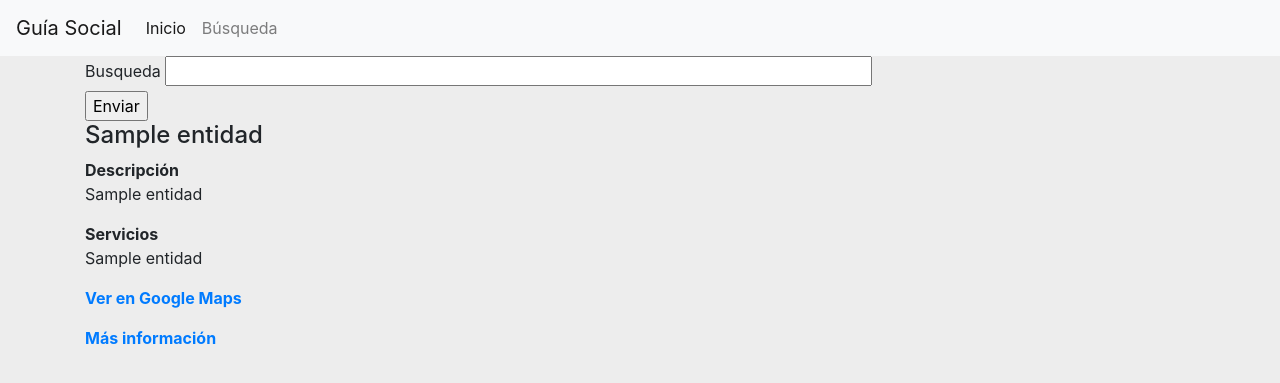
After one commit to fjavierlh/guia-social, a Flask app: template templates/busqueda.html in a window 1280 px wide. The commit adds this page. Shown: the top 383 px of the page. Run offline with Flask 2, Linux system fonts and the light colour scheme; tables that the repository leaves empty hold one stand-in row (values such as "Sample post"); the template is opened without the code that fills it: values that come from a table or form of the project are taken from there, most other values are stand-ins (such as "Sample title", 1, 10 or a date in 2020); parts of the project's set-up code (start-up, migrations or seed data) failed here and were passed over; some libraries are stand-ins or nearby versions.

Commit message:
Implementada base de datos y realizacion de pruebas de formularios

```diff
--- a/config.py
+++ b/config.py
@@ -1,3 +1,8 @@
 import pytz
 
+#Ajuste de huso horario del log
 husoHorario = pytz.timezone('Europe/Madrid')
+
+#Configuración del esquema y nombre de la base de datos
+nombreBD = "basededatos.db"
+esquemaDB = "basededatos_esquema.sql"
--- /dev/null
+++ b/formularios.py
@@ -0,0 +1,7 @@
+from flask_wtf import FlaskForm
+from wtforms import StringField, SubmitField
+from wtforms.validators import DataRequired, Length
+
+class Busqueda(FlaskForm):
+    terminoBusqueda = StringField('Busqueda', validators=[DataRequired(), Length(min=3, max=128)])
+    enviar = SubmitField("Enviar")
--- a/main.py
+++ b/main.py
@@ -1,21 +1,48 @@
 import logSystem
+from config import nombreBD
+from gestorDeDatos import GestorDeDatos
+from formularios import Busqueda
 
-from apiBrowser import ApiBrowser
+from flask import Flask, render_template, request, redirect, url_for
 
-from flask import Flask, render_template
-
-from flask_sqlalchemy import Pagination
+import os
 
 app = Flask(__name__)
+app.config['SECRET_KEY'] = 'ee18abb43892f9b37df141a308e6864c0be4847c83d938324690500dbf0beb55837d0a1ebebd2a367cc1e014d72e9b92e8ff140e47678d60f380b9d5dfd5a000'
 
-guiaSocial = ApiBrowser("https://datos.madrid.es/egob/catalogo/212774-0-atencion-social.json", "centros_atencion_social.json");
 
-guiaSocial.obtenerDatos();
+guiaSocial = GestorDeDatos("https://datos.madrid.es/egob/catalogo/212774-0-atencion-social.json")
 
-guiaSocial.guardarDatosEnLocal("centros_atencion_social.json", "w");
+if not os.path.exists(nombreBD):
+    guiaSocial.crearModificarDB("", True)
+    guiaSocial.crearEntidadesSQL();
+    logSystem.log("INFO", "Programa arrancado. Creada y actualizada base de datos.")
+else:
+    logSystem.log("INFO", "Programa arrancado. No es necesario crear base de datos")
 
 @app.route("/")
-@app.route("/page/<int:page>")
 def index():
-    #return render_template("index.html", datos=Pagination(guiaSocial.datos, 1, 15, 30,len(guiaSocial.datos.keys())))
-    return render_template("index.html", datos=guiaSocial.datos)
+    page = request.args.get('page', 1)
+    lista = request.args.get('list', 20)
+    entidades = guiaSocial.consultarDB("SELECT * FROM entidades")
+    return render_template("index.html", entidades=entidades)
+
+@app.route("/busqueda/", methods=["GET", "POST"])
+def busqueda():
+    formulario = Busqueda()
+    entidades = guiaSocial.consultarDB(f"SELECT * FROM entidades")
+
+    if formulario.validate_on_submit():
+        busqueda = formulario.terminoBusqueda.data
+        busquedaFormateada = "%" + "{}".format(busqueda.replace(" ","%")) + "%"
+
+        entidades = guiaSocial.consultarDB(f"SELECT * FROM entidades WHERE nombre LIKE '{busquedaFormateada}'")
+
+    return render_template("busqueda.html", entidades=entidades, formulario=formulario)
+
+@app.route("/por-nombre/")
+def por_nombre():
+
+    entidades = guiaSocial.consultarDB("SELECT * FROM entidades ORDER BY nombre DESC")
+
+    return render_template("index.html", entidades=entidades)
--- a/requirements.txt
+++ b/requirements.txt
@@ -1,4 +1,5 @@
 requests==2.24.0
 pytz==2020.1
 Flask==1.1.2
-SQLAlchemy==1.3.18
+WTForms==2.3.3
+email-validator==1.1.1
--- a/static/base.css
+++ b/static/base.css
@@ -1,3 +1,19 @@
 body {
     background-color: #ededed;
 }
+
+.pagination-page-info {
+    padding: .6em;
+    padding-left: 0;
+    width: 40em;
+    margin: .5em;
+    margin-left: 0;
+    font-size: 12px;
+}
+.pagination-page-info b {
+    color: black;
+    background: #6aa6ed;
+    padding-left: 2px;
+    padding: .1em .25em;
+    font-size: 150%;
+}
--- /dev/null
+++ b/templates/busqueda.html
@@ -0,0 +1,52 @@
+{% extends "index.html" %}
+
+            {% block content %}
+            <form action="" method="POST" novalidate>
+                <div>
+                    {{ formulario.hidden_tag() }}
+                    {{ formulario.terminoBusqueda.label }}
+                    {{ formulario.terminoBusqueda(size=64) }}<br>
+                    {% for error in formulario.terminoBusqueda.errors %}
+                        <span style="color: red;">{{ error }}</span>
+                    {% endfor %}
+                </div>
+                <div>
+                    {{ formulario.enviar }}
+                </div>
+
+            </form>
+                {% for entidad in entidades %}
+                    <div>
+                        <h4>{{ entidad[1] }}</h4>
+                        <p>
+                            <b>Descripción</b><br>
+                            {% if entidad[2] == "" %}
+                                <i>No hay Descripción.</i>
+                            {% else %}
+                                {{ entidad[2] }}
+                            {% endif %}
+                        </p>
+                        <p>
+                            <b>Servicios</b><br>
+                            {% if entidad[3] == "" %}
+                                <i>No hay información.</i>
+                            {% else %}
+                                {{ entidad[3] }}
+                            {% endif %}
+                        </p>
+
+                        <p>
+                            <a href="https://www.google.es/maps/place/"
+                            target="_blank"
+                            title="Ver en Google Maps" rel="noopener noreferrer">
+                                <b>Ver en Google Maps</b>
+                            </a>
+                        </p>
+                        <p>
+                            <a href="{{ entidad[5] }}" target="_blank" title="{{ entidad['title'] }}" rel="noopener noreferrer">
+                                <b>Más información</b>
+                            </a>
+                        </p>
+                    </div>
+                {% endfor %}
+            {% endblock %}
--- a/templates/index.html
+++ b/templates/index.html
@@ -9,42 +9,98 @@
         <link rel="stylesheet" href="{{ url_for('static', filename='base.css') }}">
     </head>
     <body>
+        <nav class="navbar navbar-expand-lg navbar-light bg-light">
+            <a class="navbar-brand" href="/">Guía Social</a>
+            <button class="navbar-toggler" type="button" data-toggle="collapse" data-target="#navbarNavDropdown" aria-controls="navbarNavDropdown" aria-expanded="false" aria-label="Toggle navigation">
+              <span class="navbar-toggler-icon"></span>
+            </button>
+            <div class="collapse navbar-collapse" id="navbarNavDropdown">
+              <ul class="navbar-nav">
+                <li class="nav-item active">
+                  <a class="nav-link" href="/">Inicio <span class="sr-only">(current)</span></a>
+                </li>
+                <li class="nav-item">
+                  <a class="nav-link" href="/busqueda/">Búsqueda</a>
+                </li>
+              </ul>
+            </div>
+        </nav>
         <div class="container">
-            {% block content %} {% endblock %}
-            {% for entidad in datos["@graph"] %}
-                <div>
-                    <h4>{{entidad["title"]}}</h4>
+
+
+            {% block content %}
+            <div class="jumbotron">
+                <h1 class="display-4">Bienvenid@ a Guía Social</h1>
+                <p class="lead">Una herramienta para tener en un solo lugar todos los recursos sociales de tu ciudad.</p>
+                <hr class="my-4">
+                <p>Crea una cuenta para guardar tus recursos favoritos y añadir los tuyos propios.</p>
+                <p class="lead">
+                  <a class="btn btn-primary btn-lg" href="#"" role="button" data-toggle="modal" data-target="#exampleModal">Regístrate</a>
+                </p>
+                <!-- Modal -->
+            <div class="modal fade" id="exampleModal" tabindex="-1" role="dialog" aria-labelledby="exampleModalLabel" aria-hidden="true">
+                <div class="modal-dialog" role="document">
+                <div class="modal-content">
+                    <div class="modal-header">
+                    <h5 class="modal-title" id="exampleModalLabel">Aviso</h5>
+                    <button type="button" class="close" data-dismiss="modal" aria-label="Close">
+                        <span aria-hidden="true">&times;</span>
+                    </button>
+                    </div>
+                    <div class="modal-body">
+                    Aún estamos trabajando en ello, disculpa las molestias.
+                    </div>
+                    <div class="modal-footer">
+                    <button type="button" class="btn btn-primary" data-dismiss="modal">Cerrar</button>
+                    </div>
+                </div>
+                </div>
+            </div>
+            </div>
+
+
+            <h3>Todos los recursos</h3>
+            <hr class="my-4">
+            <div class="container">
+                <div class="row">
+                {% for entidad in entidades %}
+
+                        <div class="col-sm-6">
+                        <h4>{{ entidad[1] }}</h4>
                         <p>
                             <b>Descripción</b><br>
-                        {% if entidad["organization"]["organization-desc"] == "" %}
+                            {% if entidad[2] == "" %}
                                 <i>No hay Descripción.</i>
                             {% else %}
-                            {{ entidad["organization"]["organization-desc"] }}
+                                {{ entidad[2] }}
                             {% endif %}
                         </p>
                         <p>
                             <b>Servicios</b><br>
-                        {% if entidad["organization"]["services"] == "" %}
+                            {% if entidad[3] == "" %}
                                 <i>No hay información.</i>
                             {% else %}
-                            {{ entidad["organization"]["services"] }}
+                                {{ entidad[3] }}
                             {% endif %}
                         </p>
 
                         <p>
-                        <a href="https://www.google.es/maps/place/{% if entidad['location'] %}{{ entidad.location.latitude }},{{ entidad.location.longitude }}{% endif %}"
+                            <a href="https://www.google.es/maps/place/"
                             target="_blank"
                             title="Ver en Google Maps" rel="noopener noreferrer">
                                 <b>Ver en Google Maps</b>
                             </a>
                         </p>
                         <p>
-                        <a href="{{ entidad['relation'] }}" target="_blank" title="{{ entidad['title'] }}" rel="noopener noreferrer">
+                            <a href="{{ entidad[5] }}" target="_blank" title="{{ entidad['title'] }}" rel="noopener noreferrer">
                                 <b>Más información</b>
                             </a>
                         </p>
                         </div>
                 {% endfor %}
+                </div>
+            </div>
+            {% endblock %}
         </div>
 
         <!-- Optional JavaScript -->
```
Also changed, not shown: apiBrowser.py (deleted, +0 -66 lines), basededatos_esquema.sql (added, +21 -0 lines), entidad.py (added, +17 -0 lines), gestorDeDatos.py (added, +83 -0 lines), basededatos.db (added). Lines whose indentation alone changed are shown as unchanged.
